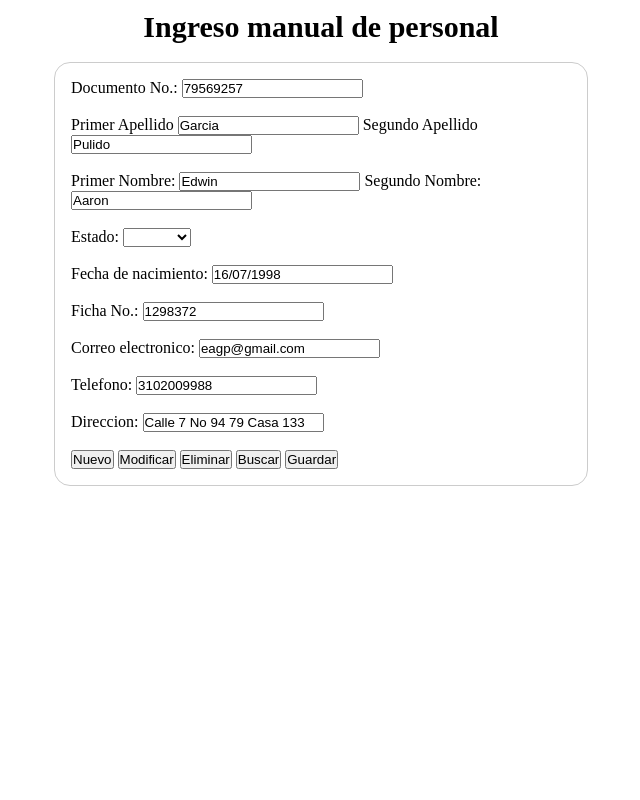
After one commit to SenaProject/finallySenaProject, a PHP site: page /Views/frm_persona_individual.php in a window 1280 px wide. The commit adds this page. Shown: the whole page, without its empty margins (319-959 px from the left). Run offline with PHP 8.4, Linux system fonts and the light colour scheme.

Commit message:
Adicion de frm persona masivo e individual y modificacion de menu

```diff
--- /dev/null
+++ b/Views/frm_persona_individual.php
@@ -0,0 +1,74 @@
+<meta http-equiv="Content-Type" content="text/html; charset=utf-8"/>
+<html >
+ <link rel="stylesheet" href="css/Personascss.css">
+<head>
+<div id="DivLogoInst">
+
+</div>
+<title>Evaluacion de Instructores</title>
+<div id="DivTitFrm1Ppl" >
+	<H1 id="aTitulo">Ingreso manual de personal </H1>
+	<br>
+</div>
+</head>
+<body id="Byfrm1Ppl" style="background-color:WHITE">
+<form id="frm1" action="/buscar.php" method="post">
+<Div id="DivGranDatosBusqueda">
+    <div id="DivDatosBusq">
+        <label for="NumDoc">Documento No.:</label>
+        <input type="Text" id="NumDoc" Value="79569257" />
+    </div><br>
+    <div id="DivDatosBusq">
+        <label for="Apellido1">Primer Apellido</label>
+        <input type="Text" id="Apellido1" Value="Garcia" />
+        <label for="Apellido2">Segundo Apellido</label>
+        <input type="Text" id="Apellido2" Value="Pulido" />
+    </div><br>
+    <div id="DivDatosBusq">
+        <label for="Nombre1">Primer Nombre:</label>
+        <input type="Text" id="Nombres1" Value="Edwin"/>
+        <label for="Nombre2">Segundo Nombre:</label>
+        <input type="Text" id="Nombres2" Value="Aaron"/>
+    </div><br>
+    <div id="DivDatosBusq">
+        <label for="Estado">Estado:</label>
+				<select name="estado">
+				  <option value="Nulo"></option>
+				  <option value="Activo">Activo</option>
+				  <option value="Inactivo">Inactivo</option>
+				</select>
+    </div><br>
+
+    <div id="DivDatosBusq">
+        <label for="fnacimiento">Fecha de nacimiento:</label>
+        <input type="Text" id="fnacimiento" Value="16/07/1998"/>
+    </div><br>
+    <div id="DivDatosBusq">
+        <label for="Ficha">Ficha No.:</label>
+        <input type="Text" id="Ficha" Value="1298372"/>
+    </div><br>
+    <div id="DivDatosBusq">
+        <label for="email">Correo electronico:</label>
+        <input type="Text" id="Ficha" Value="eagp@gmail.com"/>
+    </div><br>
+    <div id="DivDatosBusq">
+        <label for="Tel">Telefono:</label>
+        <input type="Text" id="Ficha" Value="3102009988"/>
+    </div><br>
+    <div id="DivDatosBusq">
+        <label for="Dir">Direccion:</label>
+        <input type="Text" id="Ficha" Value="Calle 7 No 94 79 Casa 133"/>
+    </div><br>
+
+    <div id="BtnFrm1Ppl" class="button">
+        <button Id="btnN" type="submit">Nuevo</button>
+		<button Id="btnM" type="submit">Modificar</button>
+        <button Id="btnE" type="submit">Eliminar</button>
+        <button Id="btnB" type="submit">Buscar</button>
+        <button Id="btnG" type="submit">Guardar</button>
+    </div>
+</Div>
+</form>
+
+</body>
+</html>
```
Also changed, not shown: Views/frm_principal.php (+18 -9 lines).
